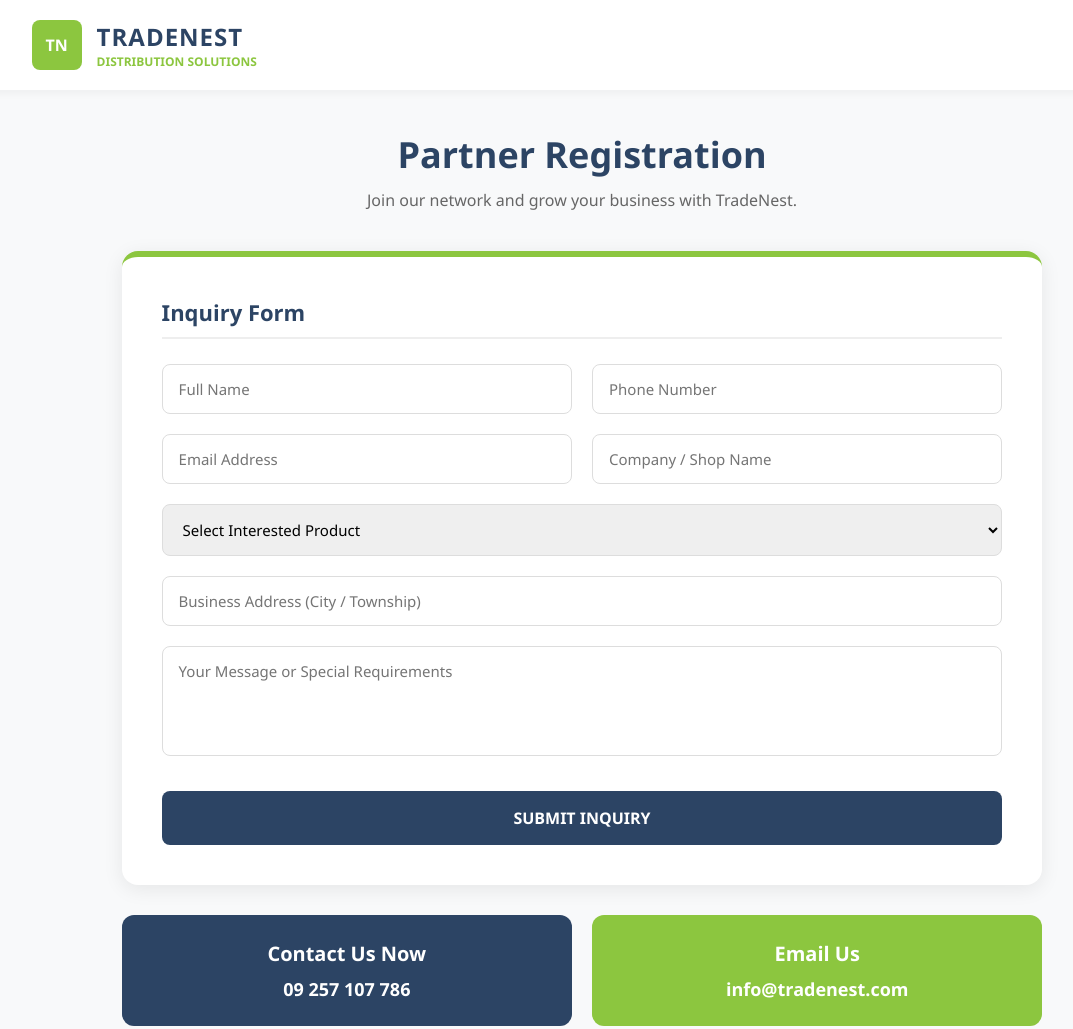
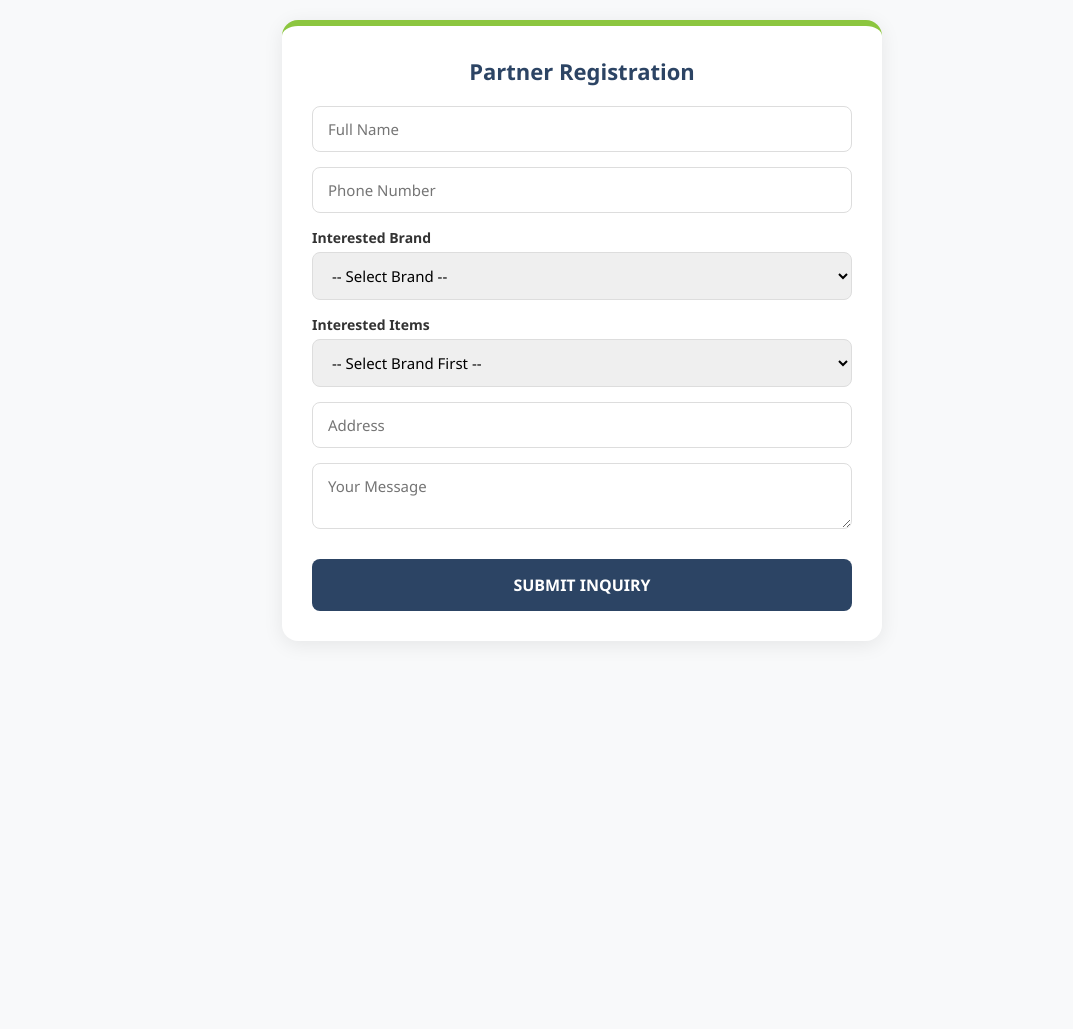
Before and after one commit to Nyinyi205763/Aung-Takhon-Sign-Up-Form, a plain HTML site: page index.html in a window 1280 px wide. Shown: the whole page, without its empty margins (58-1131 px from the left). After the commit the page ends 800 px from the top, so only its background shows below. Drawn offline with Linux system fonts and the light colour scheme.

Commit message:
Update title and form structure in index.html

```diff
--- a/index.html
+++ b/index.html
@@ -3,7 +3,7 @@
 <head>
     <meta charset="UTF-8">
     <meta name="viewport" content="width=device-width, initial-scale=1.0">
-    <title>TradeNest Partner Form</title>
+    <title>TradeNest Partner Form - Dynamic</title>
     <style>
         :root {
             --primary-blue: #2c4464;
@@ -11,84 +11,16 @@
             --light-bg: #f8f9fa;
         }
 
-        * {
-            margin: 0;
-            padding: 0;
-            box-sizing: border-box;
-            font-family: 'Segoe UI', Arial, sans-serif;
-        }
+        * { margin: 0; padding: 0; box-sizing: border-box; font-family: 'Segoe UI', Arial, sans-serif; }
+        body { background: var(--light-bg); color: #333; padding: 20px; }
 
-        body {
-            background: var(--light-bg);
-            color: #333;
-        }
-
-        /* ================= HEADER ================= */
-        .header {
-            width: 100%;
-            background: #fff;
-            padding: 20px 7%;
-            display: flex;
-            justify-content: space-between;
-            align-items: center;
-            box-shadow: 0 2px 10px rgba(0,0,0,0.05);
-        }
-
-        .header-left {
-            display: flex;
-            align-items: center;
-            gap: 15px;
-        }
-
-        .logo {
-            width: 60px;
-        }
-
-        .brand-text h1 {
-            font-size: 24px;
-            font-weight: 800;
-            color: var(--primary-blue);
-            letter-spacing: 1px;
-        }
-
-        .brand-text p {
-            font-size: 12px;
-            color: var(--primary-green);
-            font-weight: 600;
-            text-transform: uppercase;
-        }
-
-        /* ================= MAIN ================= */
-        .main {
-            width: 100%;
-            padding: 40px 7% 60px;
-            max-width: 1100px;
-            margin: auto;
-        }
-
-        .top-title {
-            text-align: center;
-            margin-bottom: 40px;
-        }
-
-        .top-title h2 {
-            font-size: 36px;
-            color: var(--primary-blue);
-            font-weight: 800;
-            margin-bottom: 10px;
-        }
-
-        .top-title p {
-            color: #666;
-            font-size: 16px;
-        }
-
-        /* ================= FORM ================= */
         .form-box {
             background: #fff;
             border-radius: 16px;
-            padding: 40px;
+            padding: 30px;
             box-shadow: 0 4px 20px rgba(0,0,0,0.08);
+            max-width: 600px;
+            margin: auto;
             border-top: 6px solid var(--primary-green);
         }
 
@@ -96,207 +28,161 @@
             font-size: 22px;
             font-weight: 700;
             color: var(--primary-blue);
-            margin-bottom: 25px;
-            border-bottom: 2px solid #eee;
-            padding-bottom: 10px;
+            margin-bottom: 20px;
+            text-align: center;
         }
 
-        .form-grid {
-            display: grid;
-            grid-template-columns: 1fr 1fr;
-            gap: 20px;
-        }
-
-        .full-width {
-            grid-column: 1 / -1;
-        }
+        .form-group { margin-bottom: 15px; }
+        label { display: block; margin-bottom: 5px; font-weight: 600; font-size: 14px; }
 
         input, select, textarea {
             width: 100%;
-            padding: 14px 16px;
+            padding: 12px 15px;
             border: 1px solid #ddd;
             border-radius: 8px;
             outline: none;
             font-size: 15px;
-            transition: 0.3s;
         }
 
-        input:focus, select:focus, textarea:focus {
-            border-color: var(--primary-green);
-            box-shadow: 0 0 0 3px rgba(140, 198, 63, 0.1);
-        }
-
-        textarea {
-            resize: none;
-            height: 110px;
-        }
+        select:focus, input:focus { border-color: var(--primary-green); }
 
         .submit-btn {
             background: var(--primary-blue);
             color: #fff;
             border: none;
-            padding: 16px;
+            padding: 15px;
             width: 100%;
             border-radius: 8px;
             font-size: 16px;
             font-weight: 700;
             cursor: pointer;
-            transition: 0.3s;
             margin-top: 10px;
-        }
-
-        .submit-btn:hover {
-            background: #1e2f46;
-            transform: translateY(-1px);
         }
 
         .success {
             display: none;
-            margin-top: 20px;
-            padding: 15px;
+            margin-top: 15px;
+            padding: 12px;
             border-radius: 8px;
             text-align: center;
-            font-weight: 600;
-        }
-
-        /* ================= FOOTER BOX ================= */
-        .footer-info {
-            margin-top: 30px;
-            display: flex;
-            gap: 20px;
-        }
-
-        .info-card {
-            flex: 1;
-            padding: 25px;
-            border-radius: 12px;
-            text-align: center;
-        }
-
-        .blue-card { background: var(--primary-blue); color: #fff; }
-        .green-card { background: var(--primary-green); color: #fff; }
-
-        .info-card h3 { font-size: 20px; margin-bottom: 10px; }
-        .info-card p { font-size: 18px; font-weight: 700; }
-
-        @media(max-width: 768px) {
-            .form-grid { grid-template-columns: 1fr; }
-            .footer-info { flex-direction: column; }
-            .header { flex-direction: column; text-align: center; gap: 15px; }
         }
     </style>
 </head>
 <body>
 
-<header class="header">
-    <div class="header-left">
-        <div style="width:50px; height:50px; background:var(--primary-green); border-radius:8px; display:flex; align-items:center; justify-content:center; color:white; font-weight:bold;">TN</div>
-        <div class="brand-text">
-            <h1>TRADENEST</h1>
-            <p>Distribution Solutions</p>
-        </div>
-    </div>
-</header>
+<div class="form-box">
+    <div class="form-title">Partner Registration</div>
 
-<section class="main">
-    <div class="top-title">
-        <h2>Partner Registration</h2>
-        <p>Join our network and grow your business with TradeNest.</p>
+    <form id="contactForm">
+        <div class="form-group">
+            <input type="text" id="name" placeholder="Full Name" required>
         </div>
 
-    <div class="form-box">
-        <div class="form-title">Inquiry Form</div>
-        <form id="contactForm">
-            <div class="form-grid">
-                <div>
-                    <input type="text" id="name" placeholder="Full Name" required>
-                </div>
-                <div>
+        <div class="form-group">
             <input type="tel" id="phone" placeholder="Phone Number" required>
         </div>
-                <div>
-                    <input type="email" id="email" placeholder="Email Address">
-                </div>
-                <div>
-                    <input type="text" id="company" placeholder="Company / Shop Name">
-                </div>
 
-                <div class="full-width">
-                    <select id="interest" required>
-                        <option value="">Select Interested Product</option>
-                        <option value="Rain Pipe">Rain Pipe</option>
-                        <option value="Flat Pipe">Flat Pipe</option>
-                        <option value="Fittings">Pipe Fittings</option>
-                        <option value="Other">Other Plastics</option>
+        <div class="form-group">
+            <label>Interested Brand</label>
+            <select id="brand" onchange="updateProducts()" required>
+                <option value="">-- Select Brand --</option>
+                <option value="ATK">Aung TaKhon</option>
+                <option value="NLP">New Life Plastic</option>
+                <option value="Spark">Spark</option>
             </select>
         </div>
 
-                <div class="full-width">
-                    <input type="text" id="address" placeholder="Business Address (City / Township)">
+        <div class="form-group">
+            <label>Interested Items</label>
+            <select id="items" required>
+                <option value="">-- Select Brand First --</option>
+            </select>
         </div>
 
-                <div class="full-width">
-                    <textarea id="message" placeholder="Your Message or Special Requirements"></textarea>
+        <div class="form-group">
+            <input type="text" id="address" placeholder="Address">
         </div>
 
-                <div class="full-width">
+        <div class="form-group">
+            <textarea id="message" placeholder="Your Message"></textarea>
+        </div>
+
         <button type="submit" class="submit-btn">SUBMIT INQUIRY</button>
-                </div>
-            </div>
         <div class="success" id="successMsg"></div>
     </form>
 </div>
 
-    <div class="footer-info">
-        <div class="info-card blue-card">
-            <h3>Contact Us Now</h3>
-            <p>09 257 107 786</p>
-        </div>
-        <div class="info-card green-card">
-            <h3>Email Us</h3>
-            <p>info@tradenest.com</p>
-        </div>
-    </div>
-</section>
+<script>
+    // Product Data
+    const products = {
+        "ATK": [
+            "NBP1.0-2.45-0H", "NBP1.0-3-0H", "NBP1.0-3-5H", "NBP1.0-3-7H", "NBP1.0-3-8H",
+            "NBP1.0-4-0H", "NBP1.5-4.7-0H", "NBP1.5-4.7-5H", "NBP1.5-4.7-7H", "NBP1.5-4.7-8H",
+            "NBP1.5-6-0H", "NBP1.5-6-5H", "NBP1.5-6-7H", "NBP1.5-6-8H", "NBP2.0-2.45-0H",
+            "NWP2.0-2.45-0H", "NWP2.0-6-0H", "NBP2.0-5.7-0H", "NBP2.0-5.7-5H", "NBP2.0-5.7-7H",
+            "NBP2.0-7-0H", "NBP2.5-6.8-0H", "NBP2.5-6.8-9H", "NBP3.0-4.75-0H", "NBP3.0-4.5-0H",
+            "NBP3.0-9.5-0H", "NBP3.0-12.5-0H", "NWP3.0-10-0H", "NBP4.0-16-0H", "NBP4.0-18-0H",
+            "NSK1-T", "NSK2x1-4W", "NSKSP-FP", "NSKMINI-O", "NSKMINI-Y", "NSK4x2-T",
+            "NSK2x2-Black", "NSK2-TB", "NSK3-TB", "NSK4-GDP", "NSK3-GDP", "NSK2-GDP",
+            "NSK3x1-Black", "NSK3x1.5-Black", "NSK4x2-White", "NSK2-Big", "ATK-PS-500CC", "BC16A-Ba"
+        ],
+        "NLP": [
+            "PP", "LDPE", "NSKSP-Red", "NSKSP-Green", "NSKSP-Yellow"
+        ],
+        "Spark": [
+            "FDP16MM40CM", "FDP16MM30CM", "RDP16MM40CM"
+        ]
+    };
 
-<script>
-    const scriptURL = "https://script.google.com/macros/s/AKfycbyM_RbKYcbesH4hPHSjecZPdGRLC9gycpPQkNjUuoleh_naj_mV7VBpE7h0Rk1syVT4/exec";// မူလ URL ကို ဒီမှာ ပြန်ထည့်ပါ
+    function updateProducts() {
+        const brandSelect = document.getElementById("brand");
+        const itemSelect = document.getElementById("items");
+        const selectedBrand = brandSelect.value;
+
+        // Clear previous options
+        itemSelect.innerHTML = '<option value="">-- Select Product --</option>';
+
+        if (selectedBrand && products[selectedBrand]) {
+            products[selectedBrand].forEach(product => {
+                let option = document.createElement("option");
+                option.value = product;
+                option.text = product;
+                itemSelect.appendChild(option);
+            });
+        } else {
+            itemSelect.innerHTML = '<option value="">-- Select Brand First --</option>';
+        }
+    }
+
+    // Form Submission Logic
+    const scriptURL = "YOUR_APPS_SCRIPT_URL";
     const form = document.getElementById("contactForm");
     const successMsg = document.getElementById("successMsg");
 
-    form.addEventListener("submit", function(e) {
+    form.addEventListener("submit", e => {
         e.preventDefault();
-
         successMsg.style.display = "block";
-        successMsg.style.background = "#fff3cd";
-        successMsg.style.color = "#856404";
-        successMsg.innerHTML = "⏳ Sending Inquiry...";
+        successMsg.innerHTML = "⏳ Sending...";
 
         const data = {
             name: document.getElementById("name").value,
             phone: document.getElementById("phone").value,
-            email: document.getElementById("email").value,
-            company: document.getElementById("company").value,
-            interest: document.getElementById("interest").value,
+            brand: document.getElementById("brand").value,
+            item: document.getElementById("items").value,
             address: document.getElementById("address").value,
             message: document.getElementById("message").value
         };
 
-        fetch(scriptURL, {
-            method: "POST",
-            mode: "no-cors",
-            body: JSON.stringify(data)
-        })
+        fetch(scriptURL, { method: 'POST', mode: 'no-cors', body: JSON.stringify(data)})
             .then(() => {
                 successMsg.style.background = "#d4edda";
-            successMsg.style.color = "#155724";
-            successMsg.innerHTML = "✅ Inquiry Submitted Successfully!";
+                successMsg.innerHTML = "✅ Submitted Successfully!";
                 form.reset();
+                updateProducts(); // Reset item dropdown
             })
-        .catch(() => {
+            .catch(error => {
                 successMsg.style.background = "#f8d7da";
-            successMsg.style.color = "#721c24";
-            successMsg.innerHTML = "❌ Submit Failed. Please try again.";
+                successMsg.innerHTML = "❌ Error occurred.";
             });
     });
 </script>
```
Lines whose indentation alone changed are shown as unchanged.
